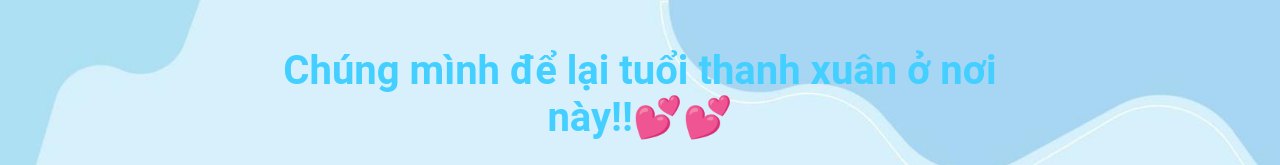
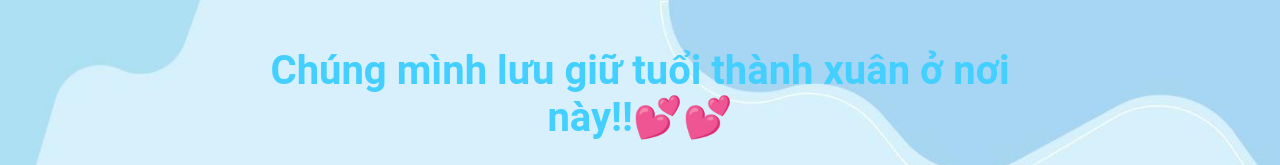
Before and after one commit to thaytrosocvang/cactinhyeu, a plain HTML site: page index.html in a window 1280 px wide. Shown: the top 165 px of the page. Drawn offline with nearby package versions, Linux system fonts and the light colour scheme; a web font is replaced by a local one.

Commit message:
Update index.html

```diff
--- a/index.html
+++ b/index.html
@@ -16,7 +16,7 @@
 </head>
 <body>
     <div class="container">
-        <h1>Chúng mình để lại tuổi thanh xuân ở nơi này!!💕💕</h1>
+        <h1>Chúng mình lưu giữ tuổi thành xuân ở nơi này!!💕💕</h1>
         <div class="albums">
             <div class="album" data-album="album1">
                 <img src="images/album1/img1.jpg" alt="Album 1">
```
